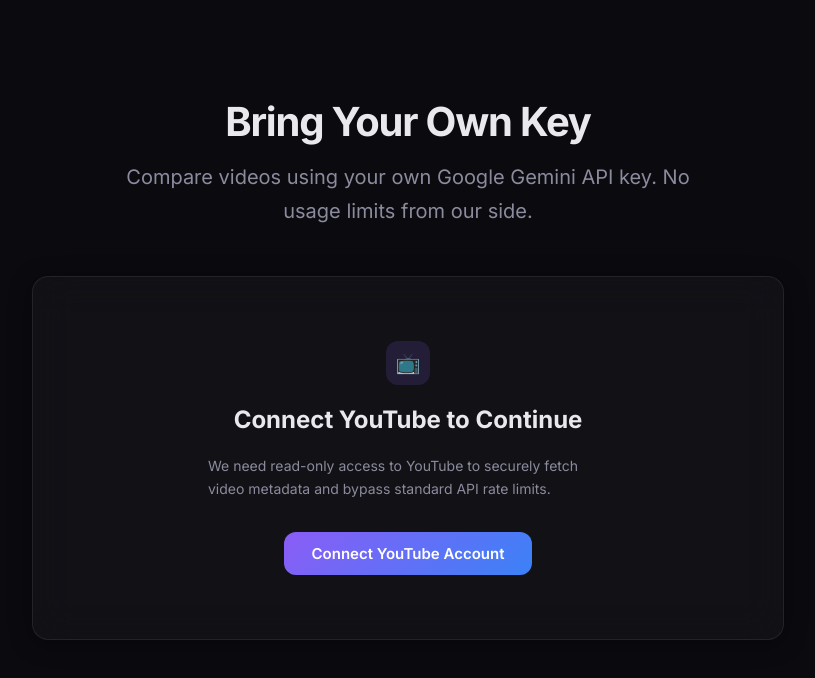
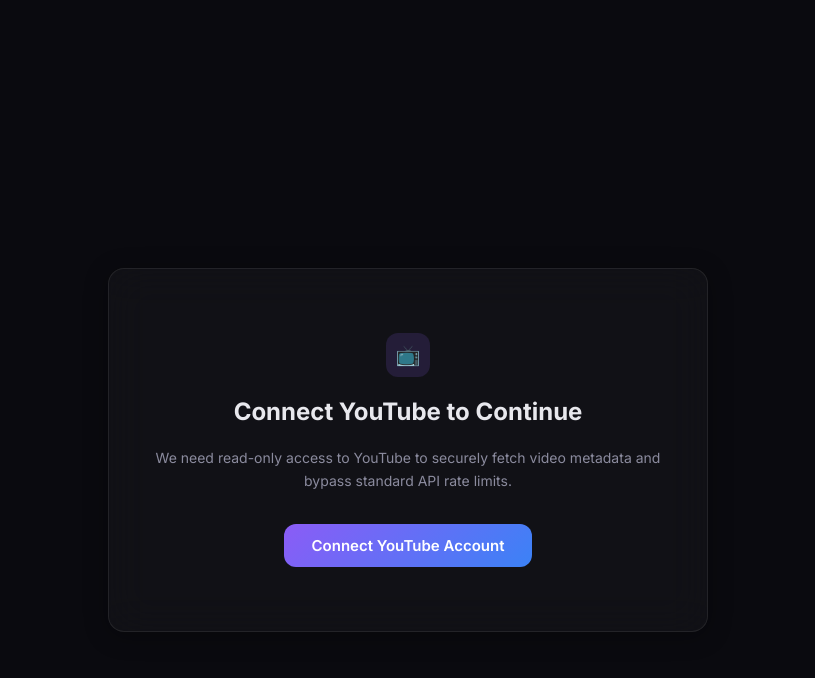
Before and after one commit to pieby2/leads, a Next.js app in the folder frontend/: page /compare/custom in a window 1280 px wide. Shown: the top 678 px of the page, without its empty margins (232-1047 px from the left). Built offline with nearby package versions, Linux system fonts and the light colour scheme; no server answers.

Commit message:
feat: enforce youtube connection for all users to bypass yt-dlp sign-in error

```diff
--- a/frontend/src/app/compare/custom/page.tsx
+++ b/frontend/src/app/compare/custom/page.tsx
@@ -6,7 +6,7 @@
 import UrlForm from '@/components/UrlForm';
 
 export default function CustomComparePage() {
-  const { status } = useSession();
+  const { data: session, status } = useSession();
   const router = useRouter();
   const [mounted, setMounted] = useState(false);
 
@@ -16,19 +16,13 @@
 
   if (!mounted) return null;
 
+  if (status === 'unauthenticated' || (status === 'authenticated' && !(session as any)?.youtubeAccessToken)) {
     return (
-    <div className="landing-page" style={{ minHeight: '100vh', paddingTop: '100px' }}>
-      <div className="container" style={{ maxWidth: '800px', margin: '0 auto', textAlign: 'center' }}>
-        <h1 className="hero-title" style={{ fontSize: '2.5rem', marginBottom: '1rem' }}>Bring Your Own Key</h1>
-        <p className="hero-subtitle" style={{ marginBottom: '3rem' }}>
-          Compare videos using your own Google Gemini API key. No usage limits from our side.
-        </p>
-
-        {status === 'unauthenticated' ? (
-          <div className="feature-card glass-card" style={{ padding: '4rem 2rem', display: 'flex', flexDirection: 'column', alignItems: 'center' }}>
+      <div className="landing-page" style={{ minHeight: '100vh', paddingTop: '100px', display: 'flex', alignItems: 'center', justifyContent: 'center' }}>
+        <div className="feature-card glass-card" style={{ padding: '4rem 2rem', display: 'flex', flexDirection: 'column', alignItems: 'center', textAlign: 'center', maxWidth: '600px' }}>
           <div className="feature-icon feature-icon-purple" style={{ marginBottom: '1rem' }}>📺</div>
           <h2 style={{ marginBottom: '1rem' }}>Connect YouTube to Continue</h2>
-            <p style={{ color: 'var(--text-secondary)', marginBottom: '2rem', maxWidth: '400px' }}>
+          <p style={{ color: 'var(--text-secondary)', marginBottom: '2rem' }}>
             We need read-only access to YouTube to securely fetch video metadata and bypass standard API rate limits.
           </p>
           <button
@@ -38,11 +32,21 @@
             Connect YouTube Account
           </button>
         </div>
-        ) : (
+      </div>
+    );
+  }
+
+  return (
+    <div className="landing-page" style={{ minHeight: '100vh', paddingTop: '100px' }}>
+      <div className="container" style={{ maxWidth: '800px', margin: '0 auto', textAlign: 'center' }}>
+        <h1 className="hero-title" style={{ fontSize: '2.5rem', marginBottom: '1rem' }}>Bring Your Own Key</h1>
+        <p className="hero-subtitle" style={{ marginBottom: '3rem' }}>
+          Compare videos using your own Google Gemini API key. No usage limits from our side.
+        </p>
+
         <div style={{ display: 'flex', justifyContent: 'center' }}>
           <UrlForm mode="custom" />
         </div>
-        )}
       </div>
     </div>
   );
--- a/frontend/src/app/compare/hosted/page.tsx
+++ b/frontend/src/app/compare/hosted/page.tsx
@@ -6,7 +6,7 @@
 import UrlForm from '@/components/UrlForm';
 
 export default function HostedComparePage() {
-  const { status } = useSession();
+  const { data: session, status } = useSession();
   const router = useRouter();
   const [mounted, setMounted] = useState(false);
 
@@ -16,7 +16,7 @@
 
   if (!mounted) return null;
 
-  if (status === 'unauthenticated') {
+  if (status === 'unauthenticated' || (status === 'authenticated' && !(session as any)?.youtubeAccessToken)) {
     return (
       <div className="landing-page" style={{ minHeight: '100vh', paddingTop: '100px', display: 'flex', alignItems: 'center', justifyContent: 'center' }}>
         <div className="feature-card glass-card" style={{ padding: '4rem 2rem', display: 'flex', flexDirection: 'column', alignItems: 'center', textAlign: 'center', maxWidth: '600px' }}>
```
Lines whose indentation alone changed are shown as unchanged.
